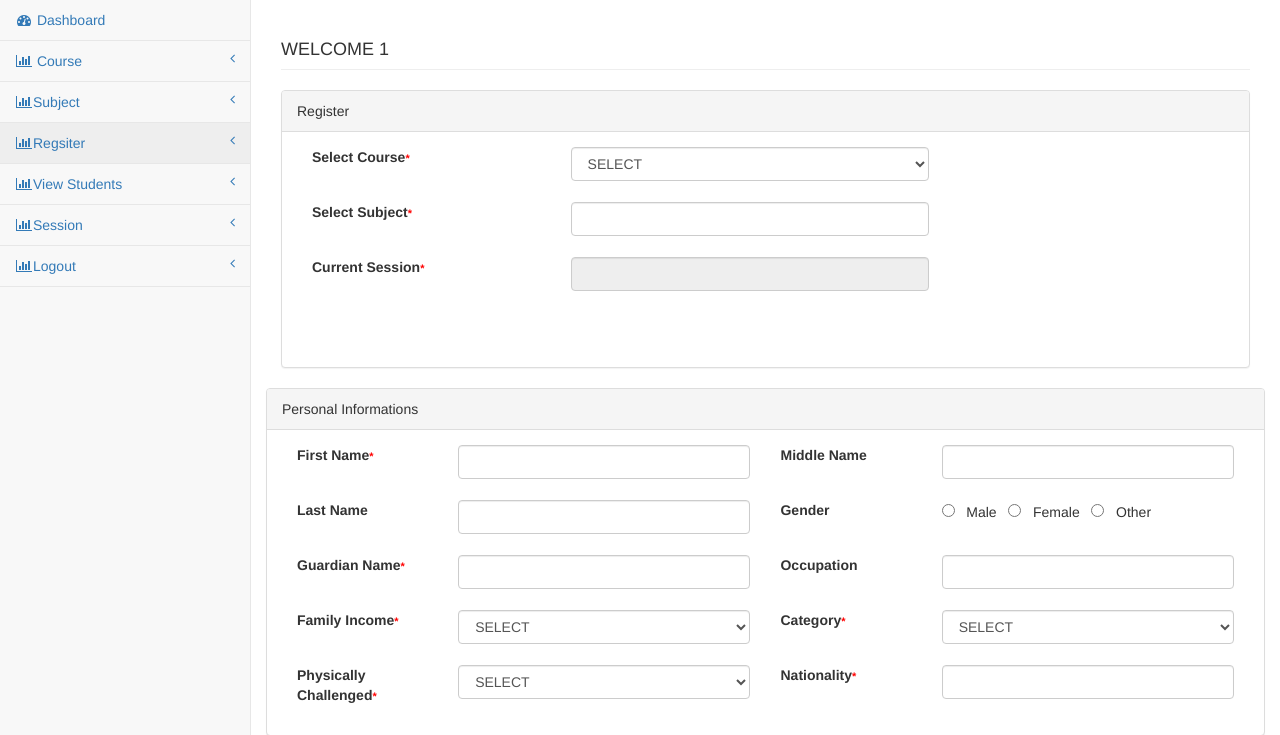
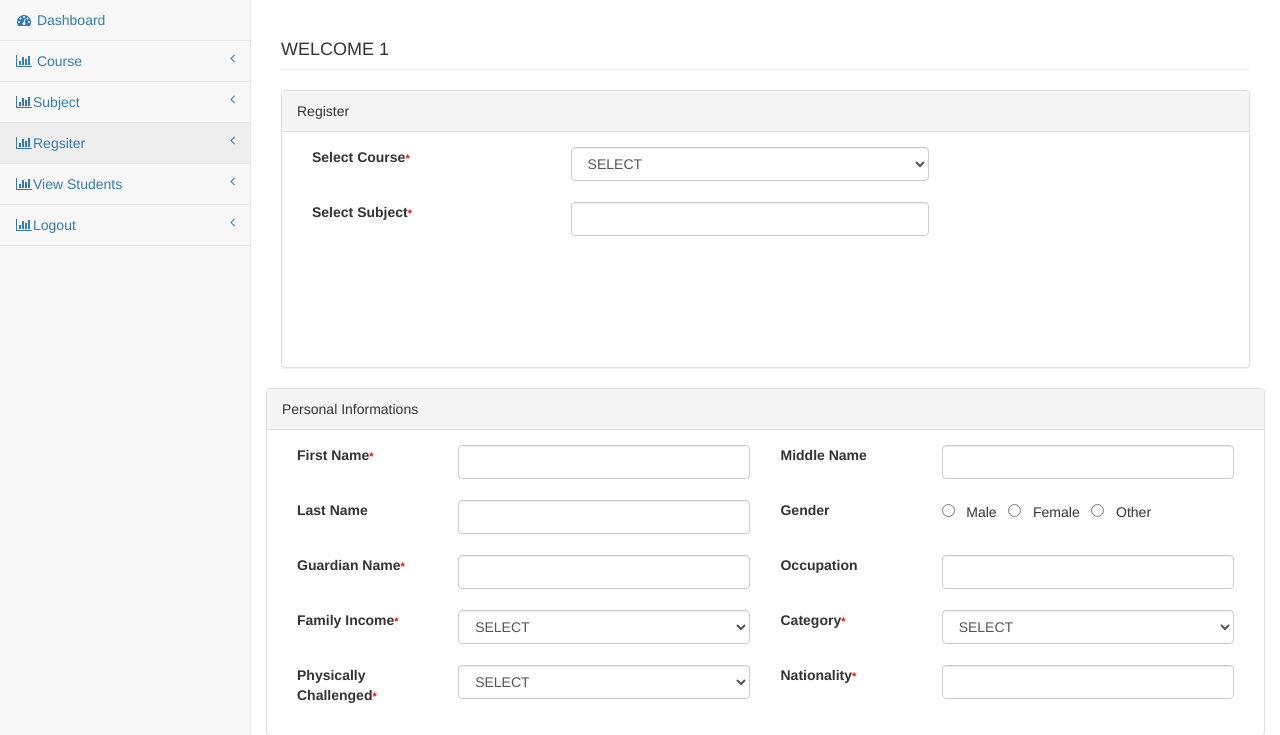
Before and after one commit to sokumon/cloudproject, a PHP site: page /pages/register.php in a window 1280 px wide. Shown: the part 51-786 px from the top of the page. Run offline with PHP 8.4, Linux system fonts and the light colour scheme; the visitor is signed in with stand-in values (Sample User, id 1); data that the repository does not hold is empty.

Commit message:
sana will pass 2

```diff
--- a/config/DbFunction.php
+++ b/config/DbFunction.php
@@ -214,6 +214,7 @@ function register($cshort,$cfull,$fname,$mname,$lname,$gender,$gname,$ocp,$incom
 					 `padd`, `cadd`, `board`, `board1`,`roll`,`roll1`,`pyear`,`yop1`,`sub`,`sub1`,`marks`,`marks1`,
 					 `fmarks`,`fmarks1`,`session`,regno)
                    VALUES(?,?,?,?,?,?,?,?,?,?,?,?,?,?,?,?,?,?,?,?,?,?,?,?,?,?,?,?,?,?,?,?,?)";
+
 			        $reg=rand();
 			        $stmt= $mysqli->prepare($query);
 			        if(false===$stmt){
--- a/pages/leftbar.php
+++ b/pages/leftbar.php
@@ -48,9 +48,9 @@
                    <li>
                             <a href="view.php"><i class="fa fa-bar-chart-o fa-fw"></i>View Students<span class="fa arrow"></span></a>
                   </li>
-                   <li>
+                   <!-- <li>
                             <a href="session.php"><i class="fa fa-bar-chart-o fa-fw"></i>Session<span class="fa arrow"></span></a>
-                  </li>
+                  </li> -->
                    <li>
                             <a href="logout.php"><i class="fa fa-bar-chart-o fa-fw"></i>Logout<span class="fa arrow"></span></a>
                   </li>
--- a/pages/register.php
+++ b/pages/register.php
@@ -99,11 +99,11 @@ include('../config/DbFunction.php');
 
 			<div class="form-group">
 		<div class="col-lg-4">
-		<label>Current  Session<span id="" style="font-size:11px;color:red">*</span></label>
+		<!-- <label>Current  Session<span id="" style="font-size:11px;color:red">*</span></label -->
 		</div>
 		<div class="col-lg-6">
 
-	   <input class="form-control" name="session" value="<?php echo htmlentities($res1->session);?>" readonly>
+	   <input class="form-control" type="hidden" name="session" value="<?php echo htmlentities($res1->session);?>" readonly>
 	 </div>
 
 	 <br><br>
```
